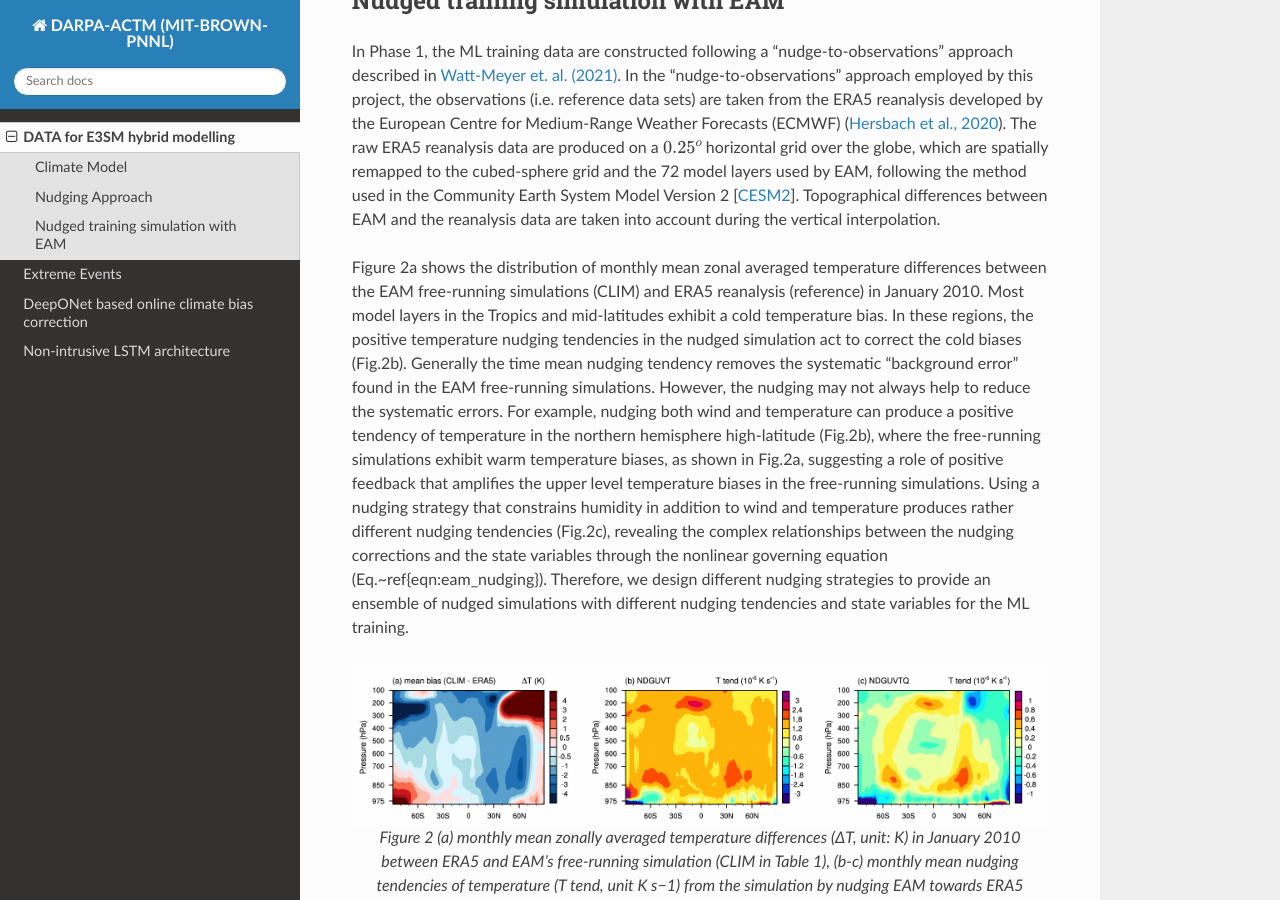
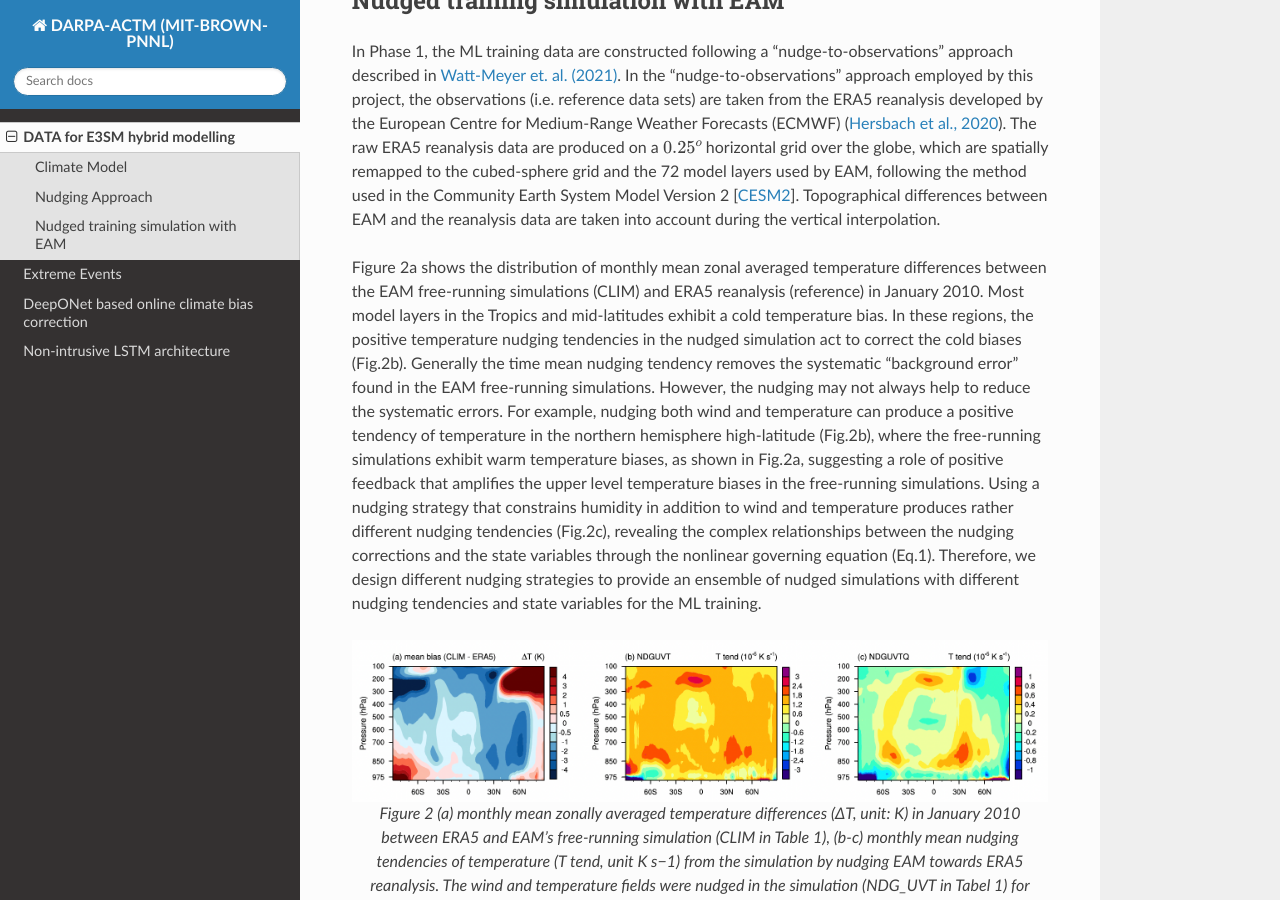
Before and after one commit to aniruddhabora/Extreme-Events-using-Scientific-Machine-Learning, a Sphinx documentation site: the page built from docs/source/modules/Data.rst, in a window 1280 px wide and 900 px high, scrolled down 2666 px. Built offline with Sphinx 7.4.7 and the Read the Docs theme 2.0.0, drawn with Linux system fonts in a browser that asks for light colours; pages that are not in the unit, such as notebooks, are missing from menus.

Commit message:
Update Data.rst

```diff
--- a/docs/source/modules/Data.rst
+++ b/docs/source/modules/Data.rst
@@ -56,7 +56,7 @@ Nudged training simulation with EAM
 
 In Phase 1, the ML training data are constructed following a "nudge-to-observations" approach described in `Watt-Meyer et. al. (2021) <https://doi.org/10.1029/2021GL092555>`_. In the "nudge-to-observations"  approach employed by this project, the observations (i.e. reference data sets) are taken from the ERA5 reanalysis developed by the European Centre for Medium-Range Weather Forecasts (ECMWF) (`Hersbach et al., 2020 <https://doi.org/10.1002/qj.3803>`_). The raw ERA5 reanalysis data are produced on a :math:`0.25^{o}` horizontal grid over the globe, which are spatially remapped to the cubed-sphere grid and the 72 model layers used by EAM, following the method used in the Community Earth System Model Version 2 [`CESM2 <https://ncar.github.io/CAM/doc/build/html/users_guide/physics-modifications-via-the-namelist.html#nudging>`_]. Topographical differences between EAM and the reanalysis data are taken into account during the vertical interpolation.
 
-Figure 2a shows the distribution of monthly mean zonal averaged temperature differences between the EAM free-running simulations (CLIM) and ERA5 reanalysis (reference) in January 2010. Most model layers in the Tropics and mid-latitudes exhibit a cold temperature bias. In these regions, the positive temperature nudging tendencies in the nudged simulation act to correct the cold biases (Fig.2b).  Generally the time mean nudging tendency removes the systematic "background error" found in the EAM free-running simulations. However, the nudging may not always help to reduce the systematic errors. For example, nudging both wind and temperature can produce a positive tendency of temperature in the northern hemisphere high-latitude (Fig.2b), where the free-running simulations exhibit warm temperature biases, as shown in Fig.2a, suggesting a role of positive feedback that amplifies the upper level temperature biases in the free-running simulations. Using a nudging strategy that constrains humidity in addition to wind and temperature produces rather different nudging tendencies (Fig.2c), revealing the complex relationships between the nudging corrections and the state variables through the nonlinear governing equation (Eq.~\ref{eqn:eam_nudging}). Therefore, we design different nudging strategies to provide an ensemble of nudged simulations with different nudging tendencies and state variables for the ML training.
+Figure 2a shows the distribution of monthly mean zonal averaged temperature differences between the EAM free-running simulations (CLIM) and ERA5 reanalysis (reference) in January 2010. Most model layers in the Tropics and mid-latitudes exhibit a cold temperature bias. In these regions, the positive temperature nudging tendencies in the nudged simulation act to correct the cold biases (Fig.2b).  Generally the time mean nudging tendency removes the systematic "background error" found in the EAM free-running simulations. However, the nudging may not always help to reduce the systematic errors. For example, nudging both wind and temperature can produce a positive tendency of temperature in the northern hemisphere high-latitude (Fig.2b), where the free-running simulations exhibit warm temperature biases, as shown in Fig.2a, suggesting a role of positive feedback that amplifies the upper level temperature biases in the free-running simulations. Using a nudging strategy that constrains humidity in addition to wind and temperature produces rather different nudging tendencies (Fig.2c), revealing the complex relationships between the nudging corrections and the state variables through the nonlinear governing equation (Eq.1). Therefore, we design different nudging strategies to provide an ensemble of nudged simulations with different nudging tendencies and state variables for the ML training.
 
 .. figure:: Data_figs/mean_bias.png
   :width: 800
```
